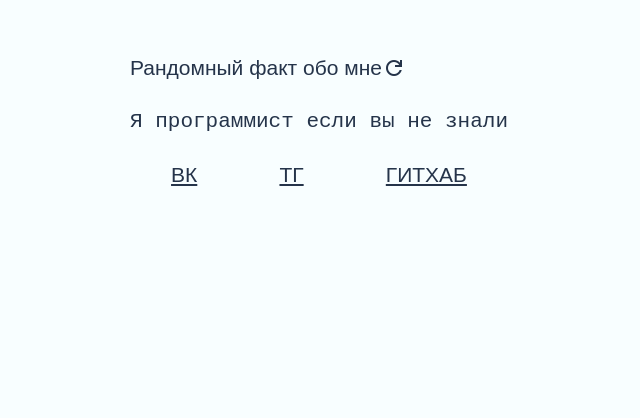
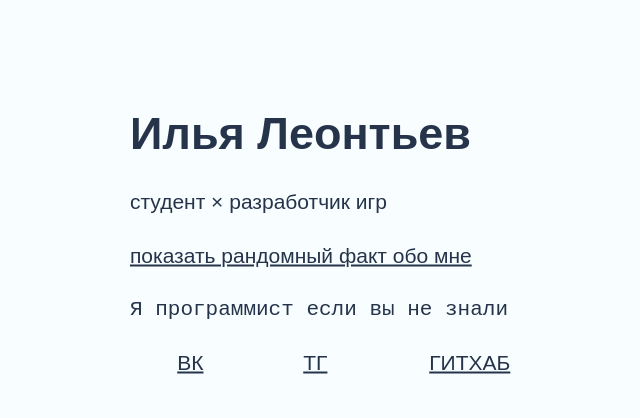
Before and after one commit to derliemonne/MyWebPage, a plain HTML site: page index.html in a window 1280 px wide. Shown: the part 144-562 px from the top of the page, without its empty margins (321-961 px from the left). Drawn offline with nearby package versions, Linux system fonts and the light colour scheme.

Commit message:
feat(main site): rework to minimal

```diff
--- a/index.html
+++ b/index.html
@@ -12,25 +12,27 @@
 </head>
 <body>
 <div id="content">
-    <div id="vladivostok">
-        Рандомный факт обо мне
-        <span id="refresh" class="material-symbols-outlined">
+    <div id="name">Илья Леонтьев</div>
+    <div>студент × разработчик игр</div>
+    <div id="button" onclick="onClick()">
+        показать рандомный факт обо мне
+        <!-- <span id="refresh" class="material-symbols-outlined">
             refresh
-        </span>
+        </span> -->
     </div>
     <div id="coords">
         Я программист если вы не знали
     </div>
     <ul>
-        <li><a href="https://vk.com/derlie_monne">
+        <li><a class="link" href="https://vk.com/derlie_monne">
             ВК
         </a>
         </li>
-        <li><a href="https://t.me/derliemonne">
+        <li><a class="link" href="https://t.me/derliemonne">
             ТГ
         </a>
         </li>
-        <li><a href="">
+        <li><a class="link" href="">
             ГИТХАБ
         </a>
         </li>
--- a/script.js
+++ b/script.js
@@ -0,0 +1,3 @@
+function onClick() {
+    console.log(4)
+}
--- a/style.css
+++ b/style.css
@@ -1,6 +1,11 @@
 body {
     background-color: rgba(248, 254, 255, 1);
-    margin-top: 200px;
+    /* border: 3px solid; */
+    position: absolute;
+    top: 50%;
+    left: 50%;
+    transform: translate(-50%, -50%);
+    padding: 10px;
 }
 
 * {
@@ -16,12 +21,14 @@ body {
 div {
     display: flex;
     font-family: Liberation Sans, sans-serif;
-     font-weight: 300;
+    font-weight: 300;
 }
 
 #content {
     flex-direction: column;
+    display: block;
     width: fit-content;
+    top: 50%;
     margin: 0 auto;
 }
 
@@ -38,13 +45,13 @@ div {
     color: rgba(37, 52, 74, 1);
 }
 
-#refresh {
-    color: rgba(37, 52, 74, 1);
-
+#button {
+    text-decoration: underline;
 }
 
-#refresh:hover {
-    color: red
+#button:hover {
+    color: red;
+    text-decoration: underline;
 }
 
 #coords {
@@ -62,7 +69,7 @@ ul li {
     margin: auto;
 }
 
-.icon {
+.link {
     width: 1.5rem;
     fill: rgba(37, 52, 74, 1);
     stroke: rgba(37, 52, 74, 1);
@@ -73,6 +80,10 @@ ul li {
     shape-rendering: auto;
 }
 
+.link:hover {
+    color: red
+}
+
 .material-symbols-outlined {
   font-variation-settings:
   'FILL' 0,
```
